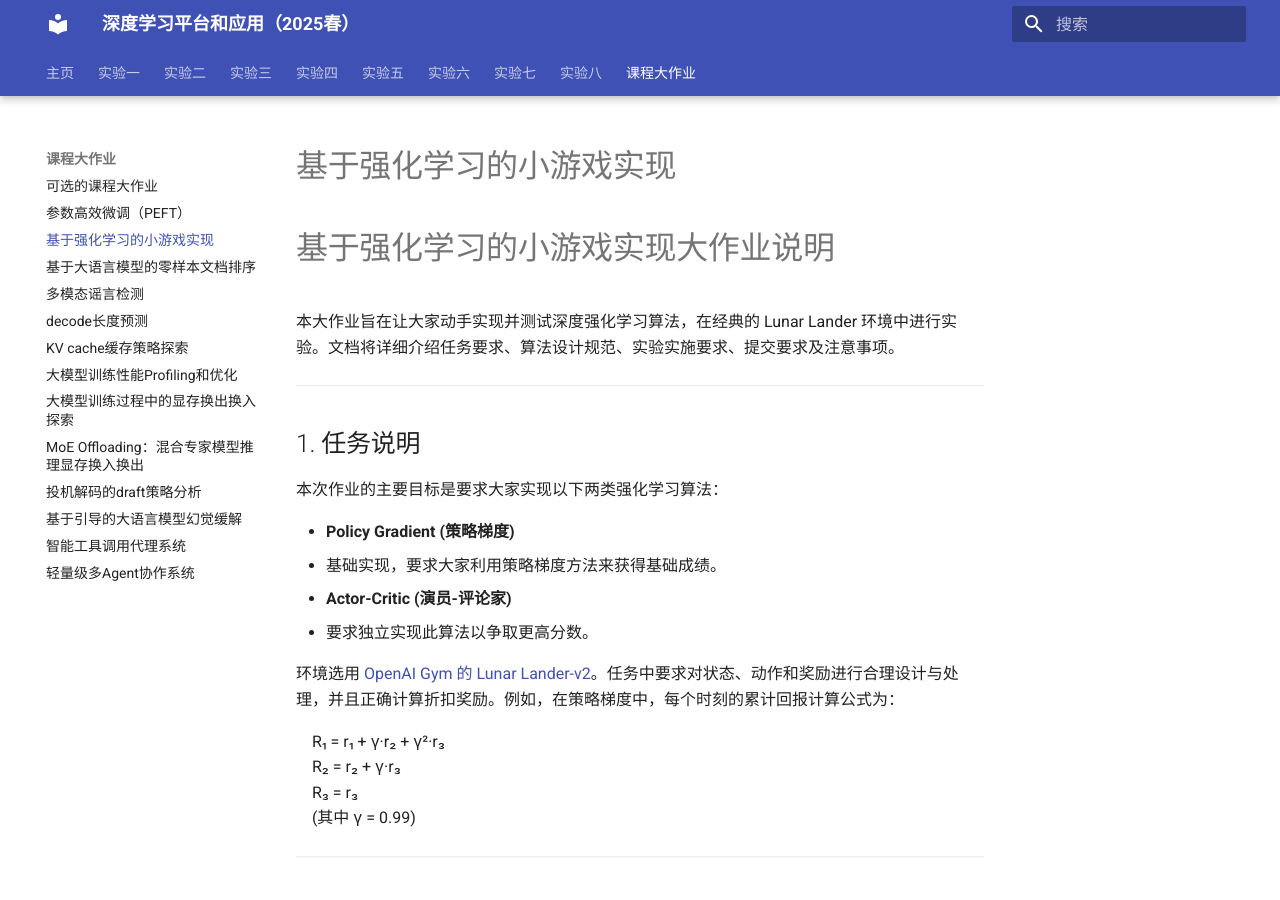
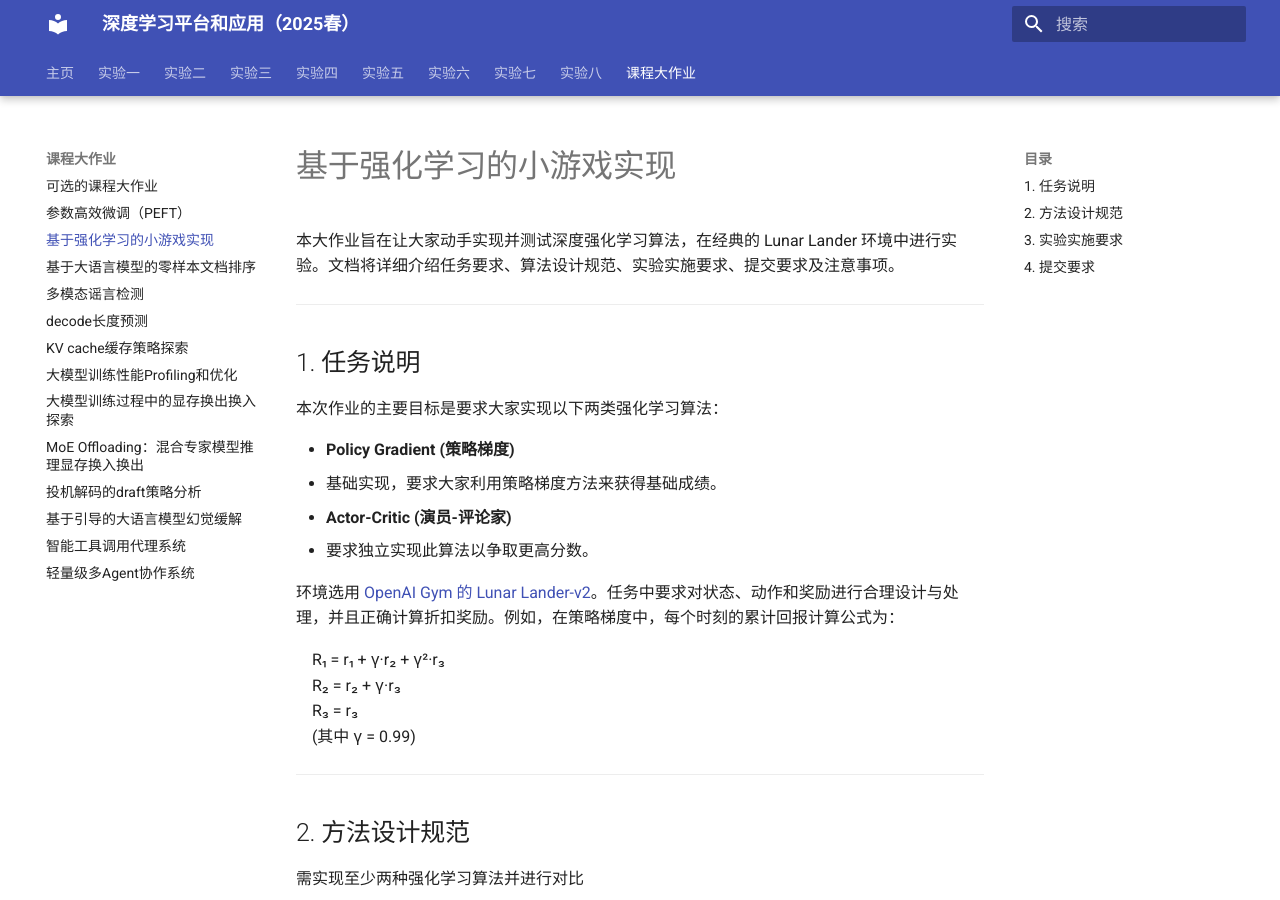
Before and after one commit to zhiweinju/nju-dl-lab-2025spring, an MkDocs documentation site: the page built from docs/final/projects/NJU_DL2025_project_RL.md, in a window 1280 px wide and 900 px high. Built offline with MkDocs 1.6.1 and Material for MkDocs 9.7.7, drawn with Linux system fonts in a browser that asks for light colours; a style sheet for code colours, icons or effects is not loaded.

Commit message:
Update NJU_DL2025_project_RL.md

```diff
--- a/docs/final/projects/NJU_DL2025_project_RL.md
+++ b/docs/final/projects/NJU_DL2025_project_RL.md
@@ -1,7 +1,4 @@
 # 基于强化学习的小游戏实现
-
-
-# 基于强化学习的小游戏实现大作业说明
 
 本大作业旨在让大家动手实现并测试深度强化学习算法，在经典的 Lunar Lander 环境中进行实验。文档将详细介绍任务要求、算法设计规范、实验实施要求、提交要求及注意事项。
 
```
